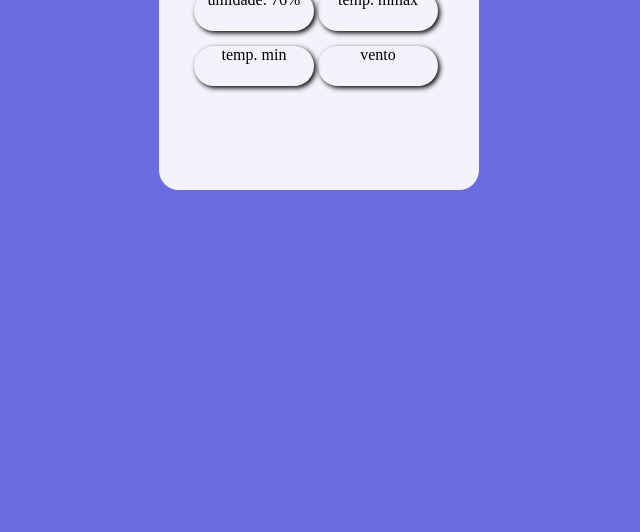
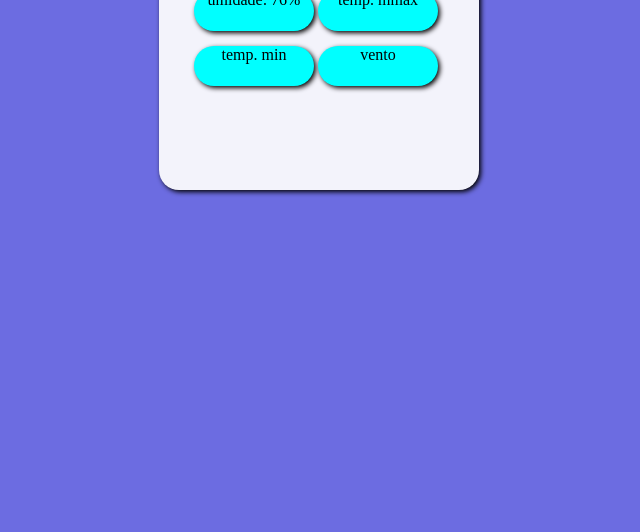
Before and after one commit to natasha-queiroz/projeto-previsao-do-tempo, a plain HTML site: page index.html in a window 1280 px wide. Shown: the part 268-800 px from the top of the page, without its empty margins (321-961 px from the left). Drawn offline with Linux system fonts and the light colour scheme.

Commit message:
atualização de algumas informações

```diff
--- a/style.css
+++ b/style.css
@@ -35,6 +35,7 @@ main{
     border-radius: 20px;
     width: 320px;
     height: 450px;
+    box-shadow: 2px 2px 5px black;
 
 }
 h1{
@@ -44,6 +45,7 @@ h1{
 .grau{
    text-align: center;
    margin-left: 200px;
+
 }
 .containerdaimg{
     display: block;
@@ -68,7 +70,7 @@ h1{
     text-align: center;
     box-shadow: 2px 2px 5px black;
     border-radius: 20px;
-
+    background-color: cyan;
 }
 .tempmax{
     width: 120px;
@@ -79,7 +81,7 @@ h1{
     text-align: center;
     box-shadow: 2px 2px 5px black;
     border-radius: 20px;
-
+    background-color: cyan;
 }
 .tempmin{
     width: 120px;
@@ -89,7 +91,7 @@ h1{
     text-align: center;
     box-shadow: 2px 2px 5px black;
     border-radius: 20px;
-
+    background-color: cyan;
 }
 .vento{
     width: 120px;
@@ -98,4 +100,5 @@ h1{
     text-align: center;
     box-shadow: 2px 2px 5px black;
     border-radius: 20px;
+    background-color: cyan;
 }
```
